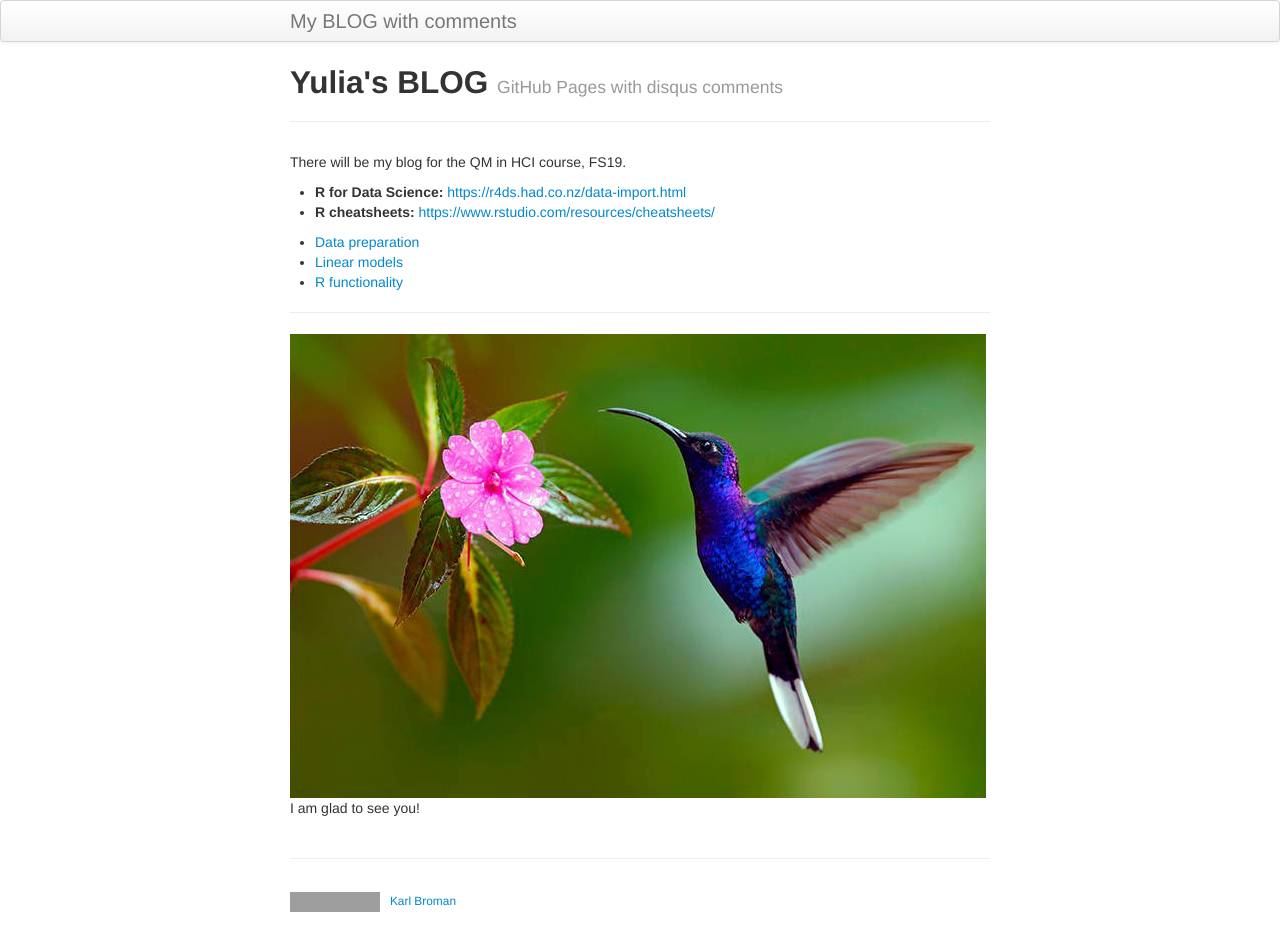
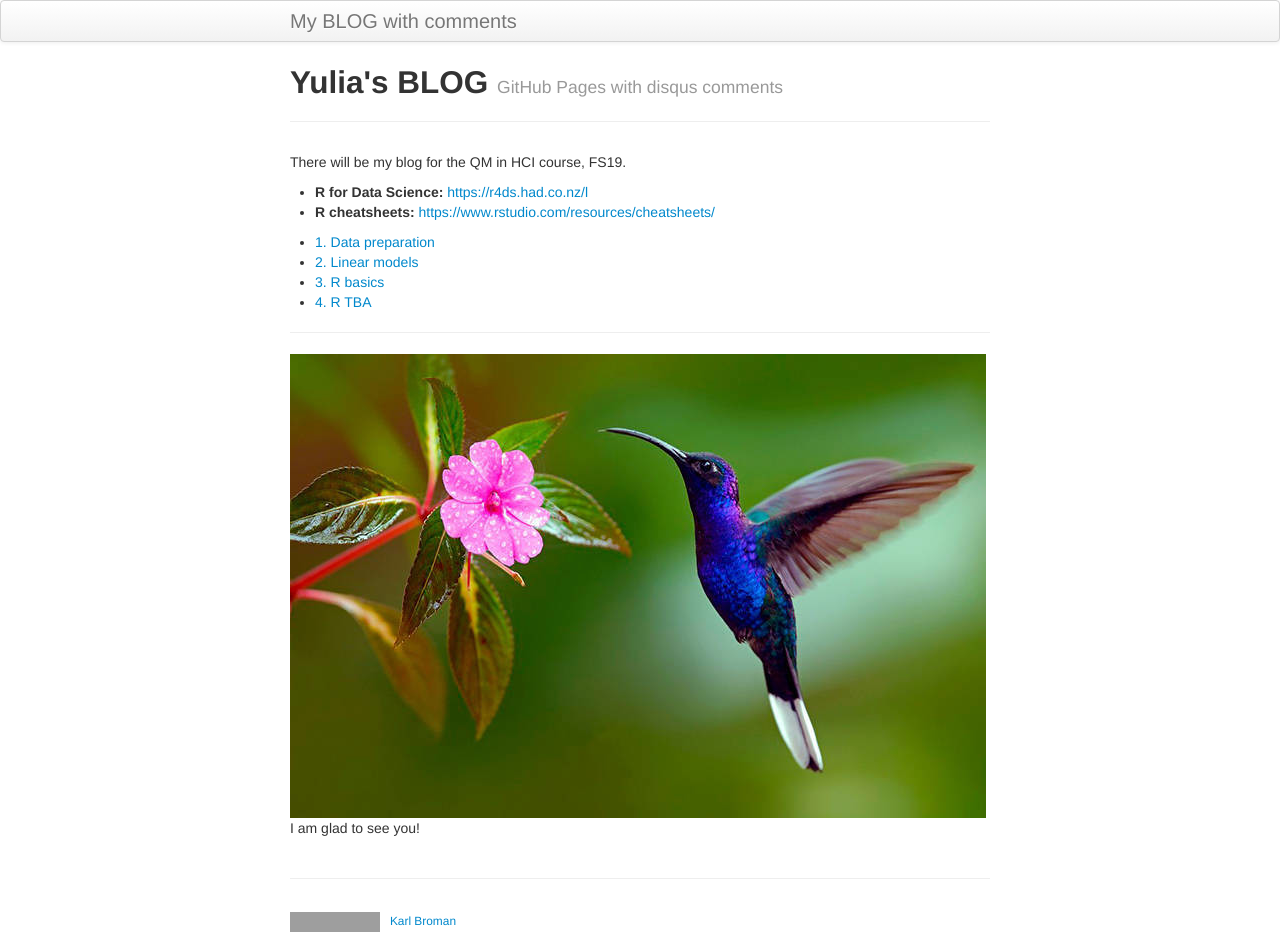
Before and after one commit to yunigma/ynigma.github.io, a Jekyll site: the page built from index.md, in a window 1280 px wide. Built offline with Jekyll 4.4.1, drawn with Linux system fonts in a browser that asks for light colours; comment, search, counter and statistics services are not loaded; grey boxes are pictures that could not be loaded.

Commit message:
cheat sheet basics is added

```diff
--- a/index.md
+++ b/index.md
@@ -6,12 +6,13 @@ description: Minimal tutorial on making a simple website with GitHub Pages
 ---
 
 There will be my blog for the QM in HCI course, FS19.
-- **R for Data Science:** <https://r4ds.had.co.nz/data-import.html>
+- **R for Data Science:** <https://r4ds.had.co.nz/l>
 - **R cheatsheets:** <https://www.rstudio.com/resources/cheatsheets/>
 
-- [Data preparation](pages/1blog.html)
-- [Linear models](pages/2blog.html)
-- [R functionality](pages/3blog.html)
+- [1. Data preparation](pages/1blog.html)
+- [2. Linear models](pages/2blog.html)
+- [3. R basics](pages/3blog.html)
+- [4. R TBA](pages/3blog.html)
 
 ---
 ![Picture](images/bird.jpg)
```
Also changed, not shown: pages/3blog.md (+5 -2 lines), pages/4blog.md (added, +7 -0 lines), 1 other file.
